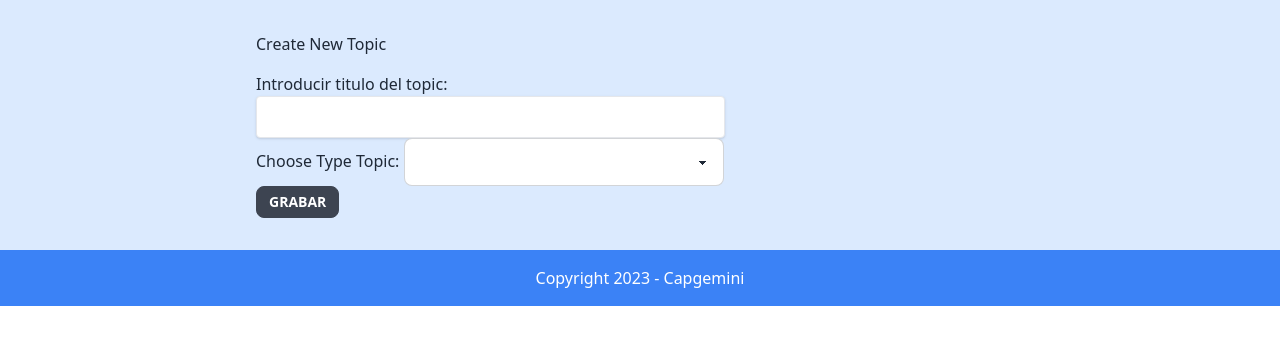
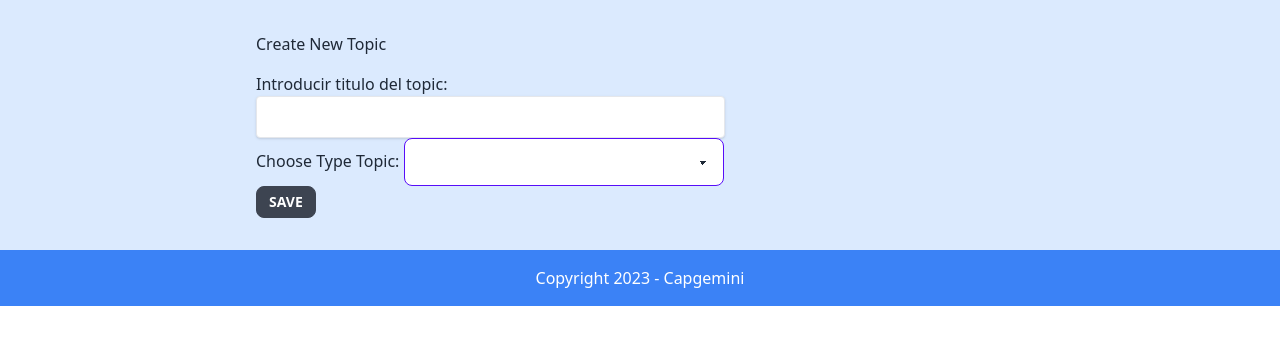
Before and after one commit to ThePhrontistery/alabar-python, a Flask app: template templates/newtopic.html in a window 1280 px wide. Shown: the part 92-437 px from the top of the page. Run offline with Flask 3, Linux system fonts and the light colour scheme; the template is opened without the code that fills it, so the values that code supplies are empty; the visitor is signed in with stand-in values (Sample User, id 1); some libraries are stand-ins or nearby versions; some web fonts are replaced.

Commit message:
nivelacion

```diff
--- a/alabar/data.py
+++ b/alabar/data.py
@@ -222,4 +222,3 @@ def update_answers_count(voted_answers, possible_answers):
     for answer in possible_answers:
         answer.count = (x == answer.order).sum()
     return possible_answers
-#hola
--- a/templates/newtopic.html
+++ b/templates/newtopic.html
@@ -1,23 +1,25 @@
 {% extends '/base.html' %}
-
 {% block content %}
 
 <h1 class="text-grey-darkest">Create New Topic</h1>
+
 <div class="flex mt-4">
+
     <form>
         <label>Introducir titulo del topic:</label>
         <input class="shadow appearance-none border rounded w-full py-2 px-3 mr-4 text-grey-darker" name="title_topic">
         <div class="form-group">
             <label for="topic-select">Choose Type Topic:</label>
-                    <select id="topic-select" hx-get="/tasks" hx-trigger="change" hx-target="#tasks-container" name="project_id" class="select select-bordered w-full max-w-xs">
+            <!--select id="topic-select" hx-get="/tasks" hx-trigger="change" hx-target="#tasks-container" name="project_id" class="select select-bordered w-full max-w-xs"-->
+            <select name="topic-select" class="select select-primary w-full max-w-xs">
                 {% for typetopic in typetopics %}
                 <option value="{{ typetopic.type_topic }}">{{ typetopic.type_topic }}</option>
                 {% endfor %}
             </select>
         </div>
-                <button hx-post="{{ urlfor('save_topic') }}" hx-trigger="click" hx-target="#tasks-container" class="flex-no-shrink btn btn-sm">Grabar</button>
+        <button hx-post="{{ urlfor('save_topic') }}" hx-trigger="click" hx-target="#tasks-container"
+            class="flex-no-shrink btn btn-sm">Save</button>
     </form>
 </div>
 
-
 {% endblock %}
--- a/templates/rating.html
+++ b/templates/rating.html
@@ -4,7 +4,7 @@
 
 <h1 class="text-xl font-bold">{{topic.title_topic}}</h1>
 
-{% if topic.status == False %}
+{% if topic.status == False or current_date >= db_end_date %}
 <div class="grid grid-cols-2 gap-8">
     {% if results.average_answer != 0 %}
     <div class="flex flex-col items-center">
```
Also changed, not shown: alabar/views.py (+5 -10 lines). Lines whose indentation alone changed are shown as unchanged.
